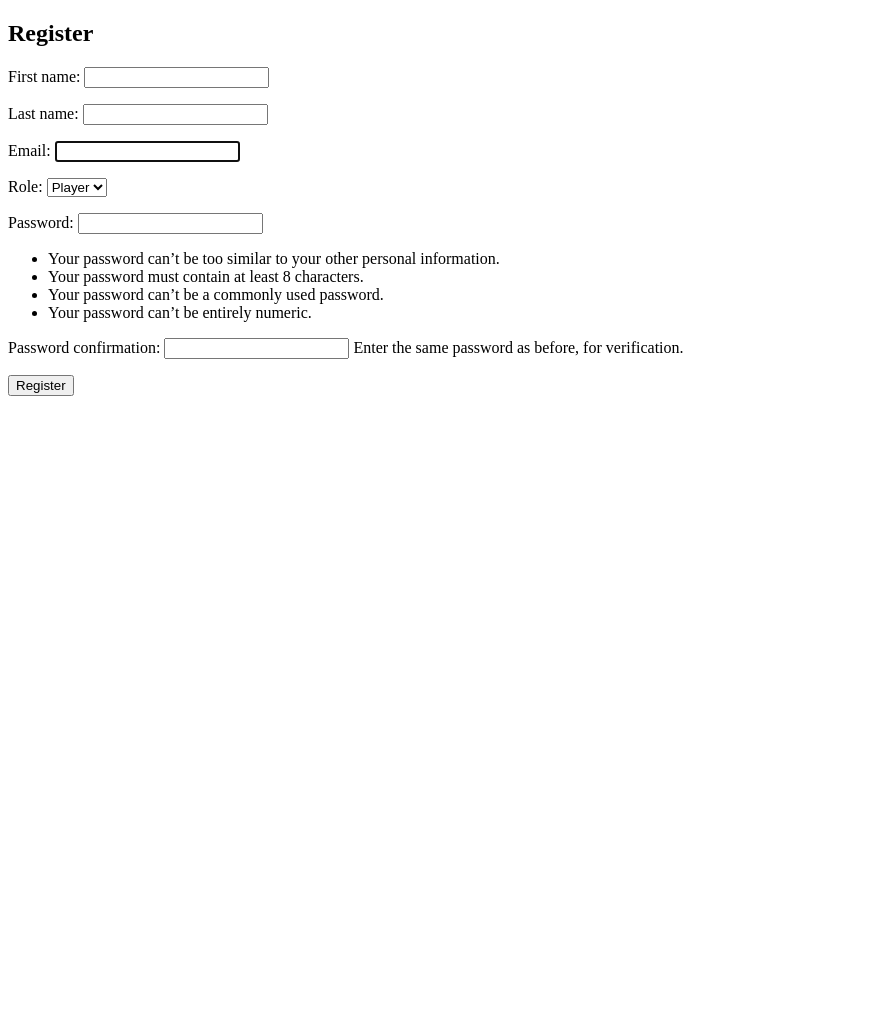
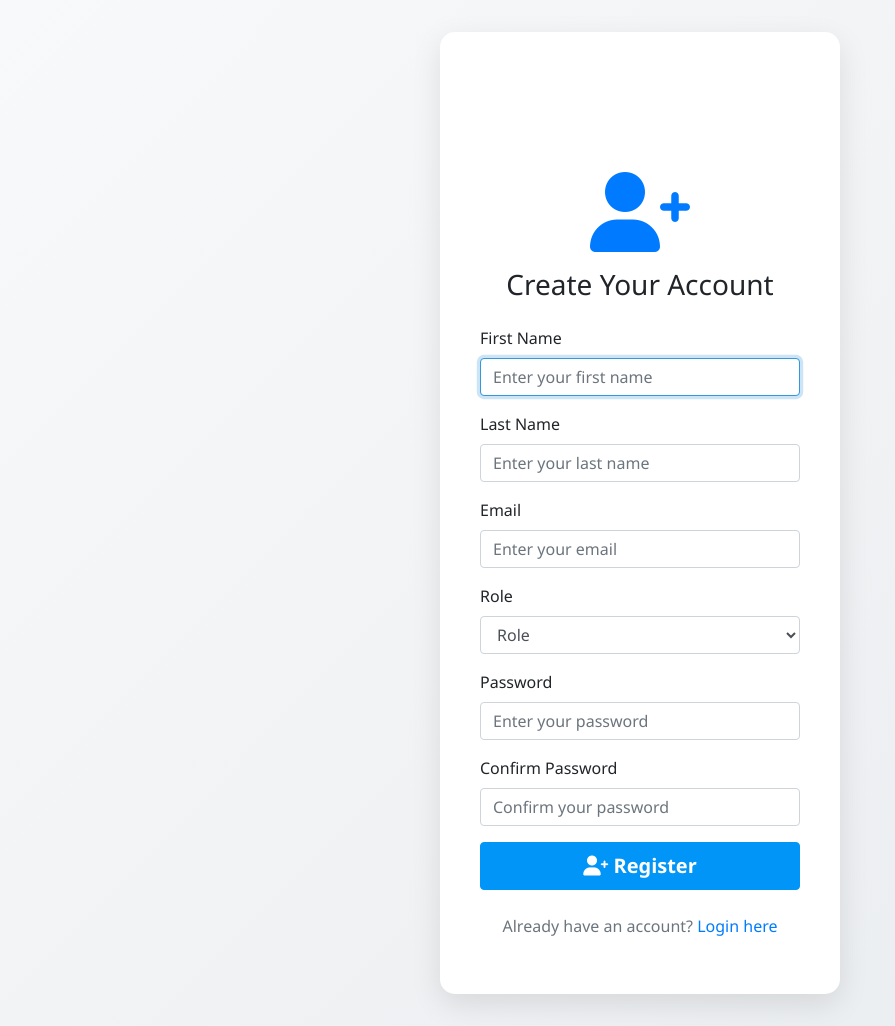
Before and after one commit to AmarantosPagiavlas03/Self-Project, a Django app: page /register/ in a window 1280 px wide. Shown: the whole page, without its empty margins (0-895 px from the left). Before the commit the page ends 396 px from the top, so only its background shows below. Run offline with Django 5.2, Linux system fonts and the light colour scheme; some libraries are stand-ins or nearby versions.

Commit message:
New register page

```diff
--- a/django_scout/scout_project/scout_app/forms.py
+++ b/django_scout/scout_project/scout_app/forms.py
@@ -7,6 +7,11 @@ class CustomUserCreationForm(UserCreationForm):
     class Meta:
         model = CustomUser
         fields = ('first_name', 'last_name', 'email', 'role', 'password1', 'password2')
+
+def __init__(self, *args, **kwargs):
+    super().__init__(*args, **kwargs)
+    self.fields['role'].widget = forms.Select(choices=CustomUser.ROLE_CHOICES)
+
 
 class PlayerProfileForm(forms.ModelForm):
     class Meta:
--- a/django_scout/scout_project/scout_app/templates/register.html
+++ b/django_scout/scout_project/scout_app/templates/register.html
@@ -1,14 +1,92 @@
 <!DOCTYPE html>
 <html>
 <head>
-    <title>Register</title>
+    <title>Register - Scout Project</title>
+    {% load static %}
+    <link rel="stylesheet" href="https://stackpath.bootstrapcdn.com/bootstrap/4.5.2/css/bootstrap.min.css">
+    <link rel="stylesheet" href="https://cdnjs.cloudflare.com/ajax/libs/font-awesome/6.0.0/css/all.min.css">
+    <link rel="stylesheet" type="text/css" href="{% static 'styles.css' %}">
 </head>
 <body>
-    <h2>Register</h2>
-    <form method="post">
-        {% csrf_token %}
-        {{ form.as_p }}
-        <button type="submit">Register</button>
-    </form>
+
+    <!-- Main Register Content -->
+    <main class="login-container">
+        <div class="login-card">
+            <div class="text-center mb-4">
+                <i class="fas fa-user-plus fa-5x text-primary" style="margin-top: 100px;"></i>
+                <h1 class="h3 mt-3 font-weight-normal">Create Your Account</h1>
+            </div>
+
+            <form method="post" class="needs-validation" novalidate style="max-width: 500px; margin: auto;">
+                {% csrf_token %}
+
+                <div class="form-group">
+                    <label for="id_first_name">First Name</label>
+                    <input type="text" name="first_name" id="id_first_name"
+                           class="form-control" placeholder="Enter your first name"
+                           required autofocus>
+                </div>
+
+                <div class="form-group">
+                    <label for="id_last_name">Last Name</label>
+                    <input type="text" name="last_name" id="id_last_name"
+                           class="form-control" placeholder="Enter your last name"
+                           required>
+                </div>
+
+                <div class="form-group">
+                    <label for="id_email">Email</label>
+                    <input type="email" name="email" id="id_email"
+                           class="form-control" placeholder="Enter your email"
+                           required>
+                </div>
+
+                <div class="form-group">
+                    <label for="id_role">Role</label>
+                      <select name="role" id="id_role" class="form-control" required>
+                        <option value="" selected disabled>Role</option>
+                          {% for value, label in form.role.field.choices %}
+                            <option value="{{ value }}">{{ label }}</option>
+                            {% endfor %}
+                      </select>
+                </div>
+
+                <div class="form-group">
+                    <label for="id_password1">Password</label>
+                    <input type="password" name="password1" id="id_password1"
+                           class="form-control" placeholder="Enter your password" required>
+                </div>
+
+                <div class="form-group">
+                    <label for="id_password2">Confirm Password</label>
+                    <input type="password" name="password2" id="id_password2"
+                           class="form-control" placeholder="Confirm your password" required>
+                </div>
+
+                {% if messages %}
+                {% for message in messages %}
+                  <div class="alert alert-danger" role="alert">
+                    {{ message }}
+                  </div>
+                {% endfor %}
+                {% endif %}
+
+                <button type="submit" class="btn btn-primary btn-block btn-lg">
+                    <i class="fa fa-user-plus"></i> Register
+                </button>
+
+                <div class="text-center mt-4">
+                    <p class="text-muted">Already have an account?
+                        <a href="{% url 'login' %}" class="text-primary">Login here</a>
+                    </p>
+                </div>
+            </form>
+        </div>
+    </main>
+
+    <!-- Scripts -->
+    <script src="https://code.jquery.com/jquery-3.5.1.slim.min.js"></script>
+    <script src="https://cdn.jsdelivr.net/npm/@popperjs/core@2.5.4/dist/umd/popper.min.js"></script>
+    <script src="https://stackpath.bootstrapcdn.com/bootstrap/4.5.2/js/bootstrap.min.js"></script>
 </body>
 </html>
```
